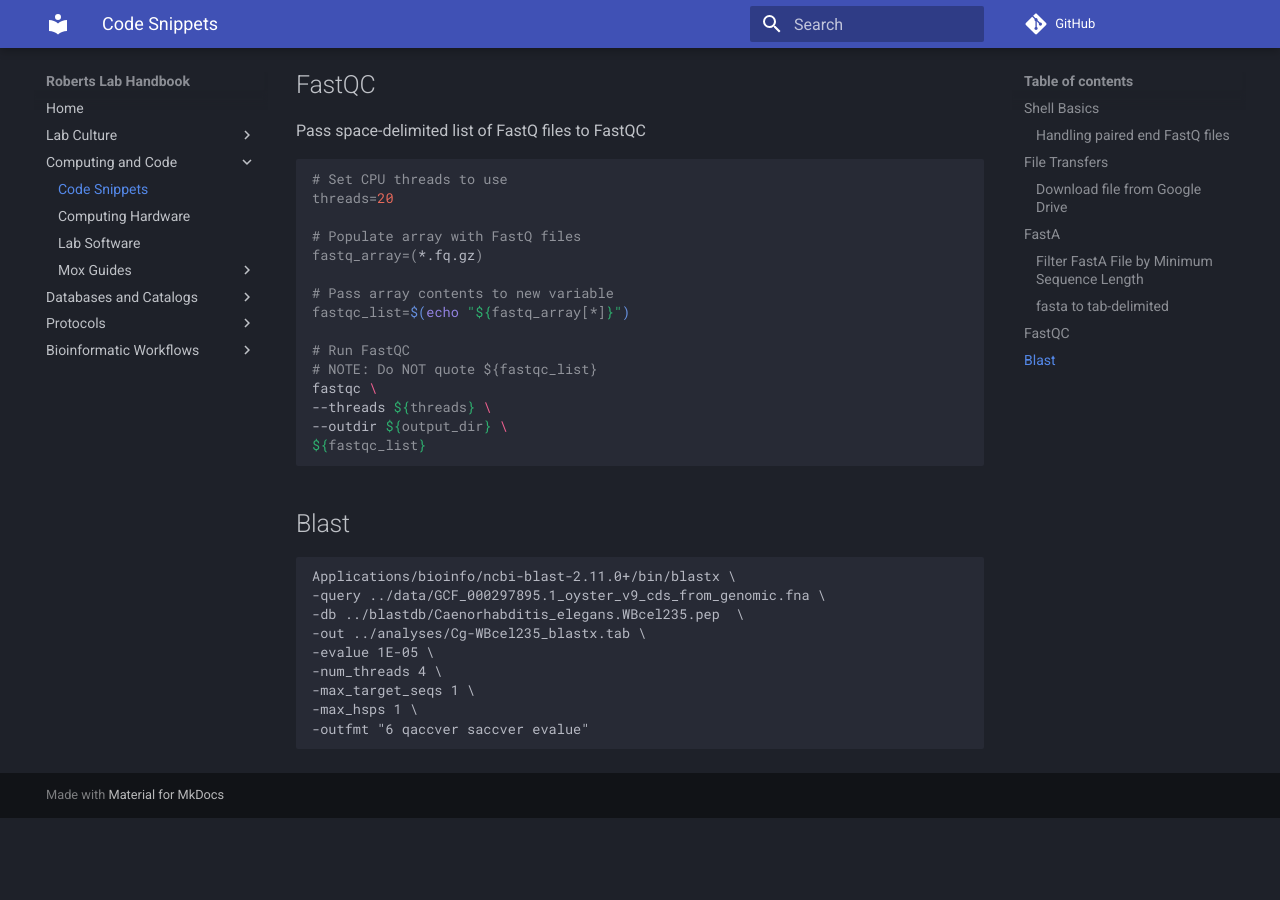
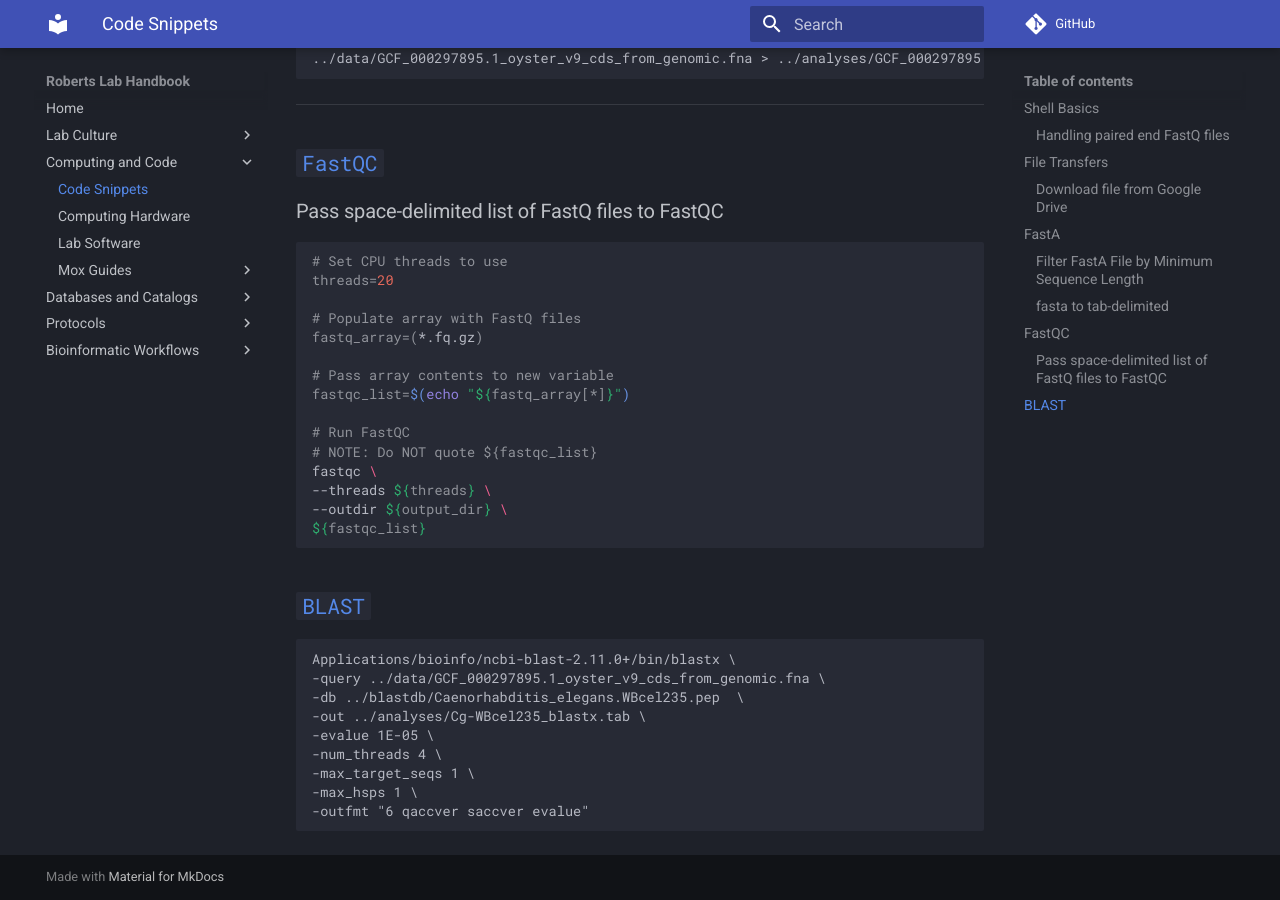
Before and after one commit to RobertsLab/resources, an MkDocs documentation site: the page built from docs/code_Snippets.md, in a window 1280 px wide and 900 px high, scrolled down 2926 px. Built offline with MkDocs 1.6.1 and Material for MkDocs 9.7.7, drawn with Linux system fonts in a browser that asks for light colours; comment, search, counter and statistics services are not loaded; before the commit the page ends 3744 px from its top, so only the background shows below that; some of the changed lines change nothing that is shown.

Commit message:
add urls to software text

````diff
--- a/docs/code_Snippets.md
+++ b/docs/code_Snippets.md
@@ -75,6 +75,7 @@
     done
     ```
 
+---
 
 ## File Transfers
 
@@ -98,7 +99,7 @@
 ```
 
 
-
+---
 
 ## FastA
 
@@ -134,9 +135,12 @@
 ../data/GCF_000297895.1_oyster_v9_cds_from_genomic.fna > ../analyses/GCF_000297895.1_oyster_v9_cds_from_genomic.tab
 ```
 
-## FastQC
+---
 
-Pass space-delimited list of FastQ files to FastQC
+## [`FastQC`](https://www.bioinformatics.babraham.ac.uk/projects/fastqc/)
+
+### Pass space-delimited list of FastQ files to FastQC
+
 ```shell
 # Set CPU threads to use
 threads=20
@@ -156,7 +160,7 @@
 ```
 
 
-##  Blast
+## [`BLAST`](https://www.ncbi.nlm.nih.gov/books/NBK279690/)
 
 ```
 Applications/bioinfo/ncbi-blast-2.11.0+/bin/blastx \
````
